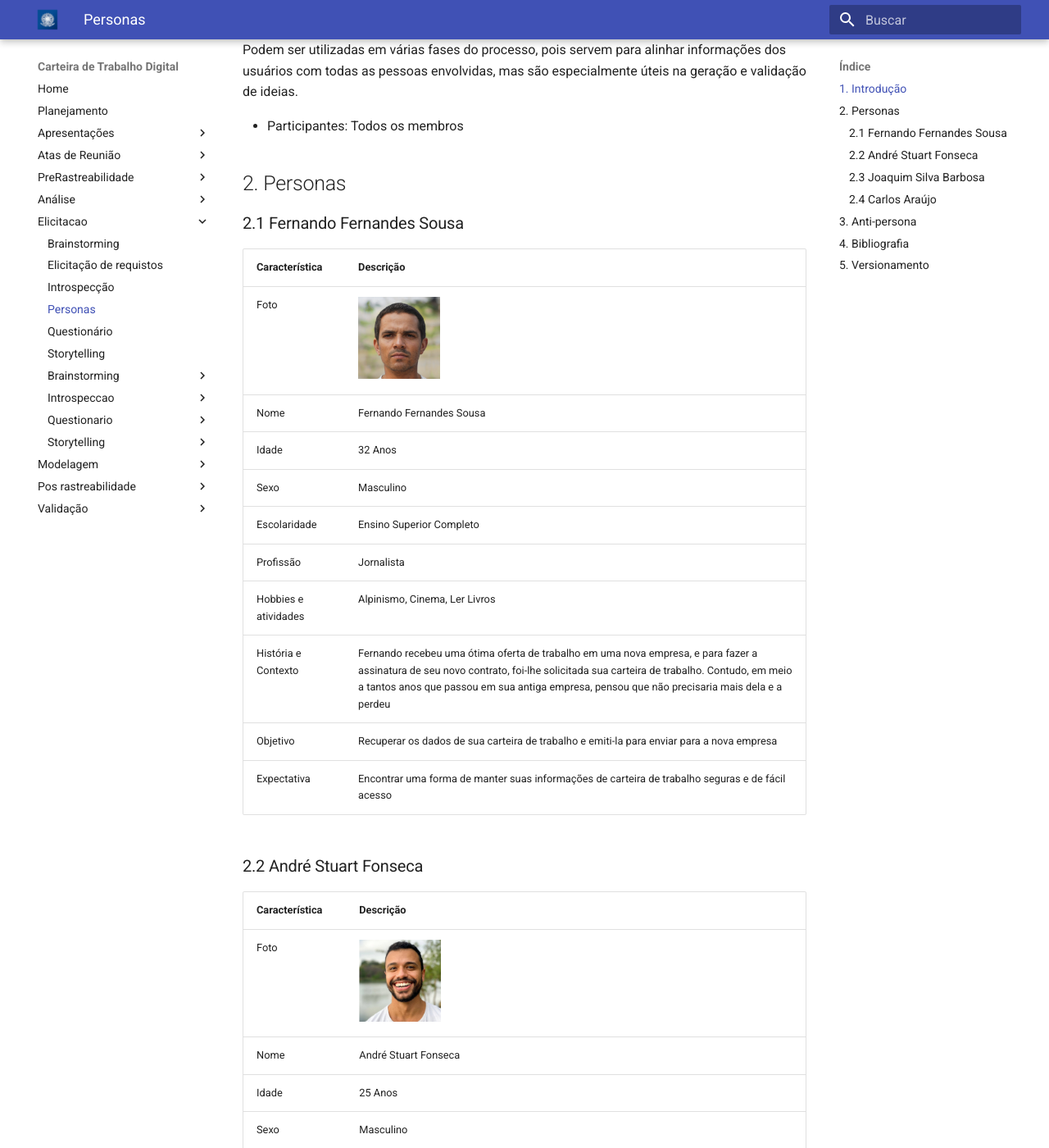
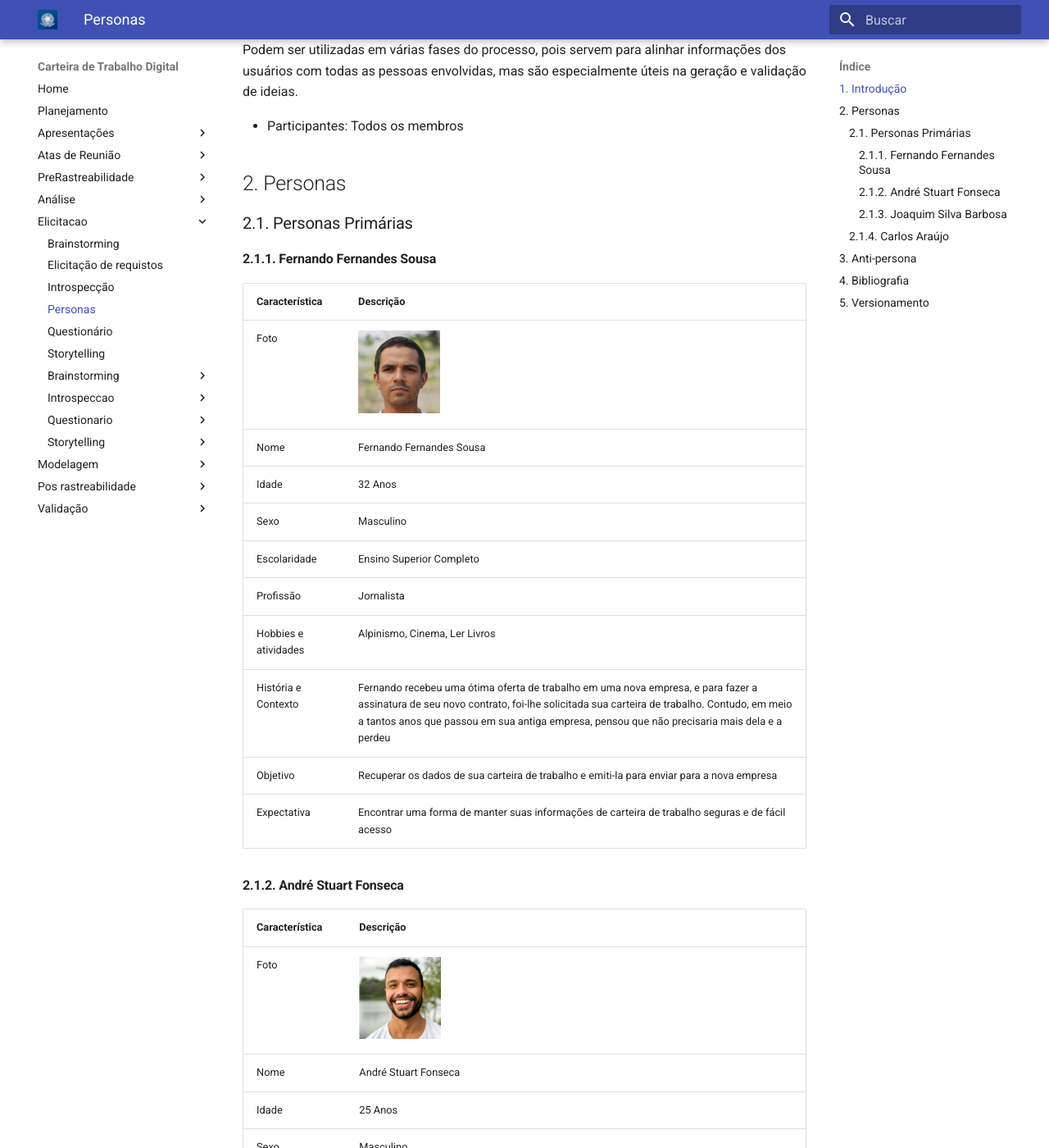
Before and after one commit to Requisitos-de-Software/2021.1-CarteiradeTrabalhoDigital, an MkDocs documentation site: the page built from docs/elicitacao/personas.md, in a window 1280 px wide and 1400 px high, scrolled down 301 px. Shown: the whole window at 82% size. Built offline with MkDocs 1.6.1 and Material for MkDocs 9.7.7, drawn with Linux system fonts in a browser that asks for light colours; some of the changed text lies outside the part shown.

Commit message:
Adicionando informações de personas primárias

```diff
--- a/docs/elicitacao/personas.md
+++ b/docs/elicitacao/personas.md
@@ -10,7 +10,9 @@ Podem ser utilizadas em várias fases do processo, pois servem para alinhar info
 
 ## 2. Personas
 
-### 2.1 Fernando Fernandes Sousa
+### 2.1. Personas Primárias
+
+#### 2.1.1. Fernando Fernandes Sousa
 
 | Característica | Descrição
 | :--- | :--- |
@@ -25,7 +27,7 @@ Podem ser utilizadas em várias fases do processo, pois servem para alinhar info
 | Objetivo | Recuperar os dados de sua carteira de trabalho e emiti-la para enviar para a nova empresa |
 | Expectativa | Encontrar uma forma de manter suas informações de carteira de trabalho seguras e de fácil acesso |
 
-### 2.2 André Stuart Fonseca
+#### 2.1.2. André Stuart Fonseca
 
 | Característica | Descrição
 | :--- | :--- |
@@ -40,7 +42,7 @@ Podem ser utilizadas em várias fases do processo, pois servem para alinhar info
 | Objetivo | Conseguir um bom emprego na área de arquitetura, e se destacar em sua área |
 | Expectativa | Animado para conseguir o seu primeiro emprego, e preocupado com a possibilidade de perder algum documento |
 
-### 2.3 Joaquim Silva Barbosa
+#### 2.1.3. Joaquim Silva Barbosa
 
 | Característica | Descrição
 | :--- | :--- |
@@ -55,7 +57,7 @@ Podem ser utilizadas em várias fases do processo, pois servem para alinhar info
 | Objetivo | Conseguir um bom emprego sempre acumulando experiência para conseguir ser um ótimo empreendedor |
 | Expectativa | Ele espera conseguir mais empregos e mais experiência ao longo de sua vida para e que possa gerenciar com a sua carteira de trabalho, demonstrando sua carreira e experiência acumulada nas demais empresas por onde passou. |
 
-### 2.4 Carlos Araújo
+### 2.1.4. Carlos Araújo
 |Característica| Descrição |
 | :--- | :--- |
 |Foto| <img src="../../assets/carlosaraujo.jpg" width="100"> |
@@ -92,3 +94,4 @@ Podem ser utilizadas em várias fases do processo, pois servem para alinhar info
 | 17/08/2021 | 1.0| Criação do documento | Liverson Paulo e Lucas Rodrigues | Giulia Lobo e Murilo Gomes |
 | 19/08/2021 | 1.1 | Adição de persona da dupla | Denniel William e Rhuan Marques | Liverson Paulo e Lucas Rodrigues |
 | 20/08/2021 | 1.2 | Adição de persona da dupla | Giulia Lobo e Murilo Gomes | Denniel William e Rhuan Marques |
+| 17/10/2021 | 1.3 | Adição de especificação de Personas Primárias | Giulia Lobo e Liverson Paulo | Murilo Gomes |
```
